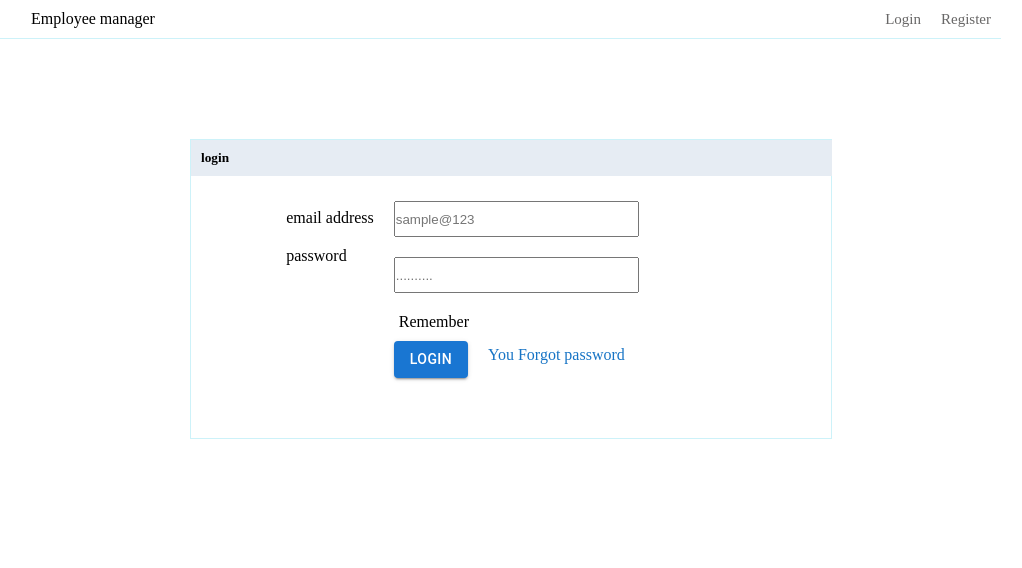
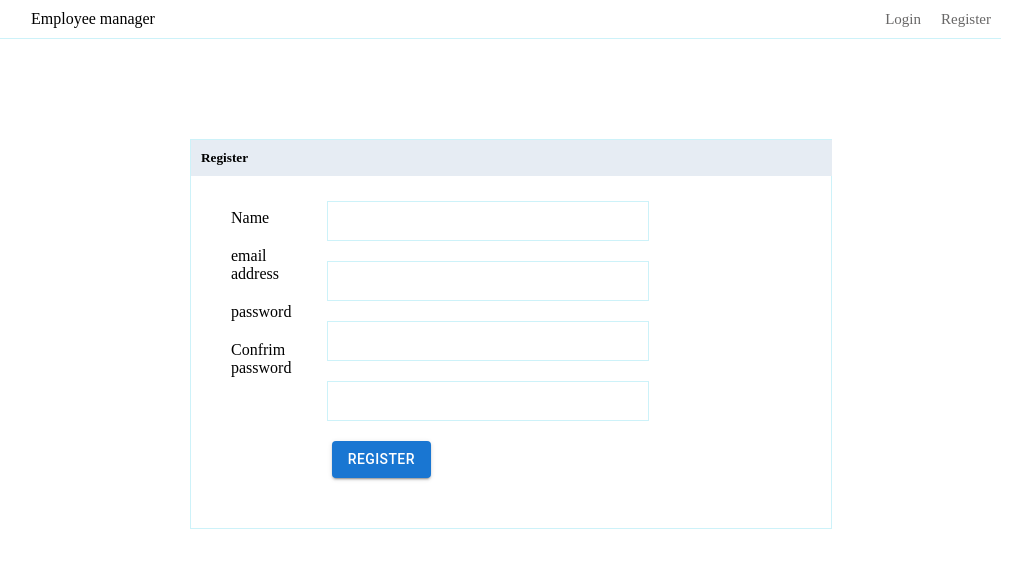
Before and after one commit to Ahalya-KT/ecommerce-application, a React (Create React App) app: page / in a window 1280 px wide. Shown: the top 568 px of the page, without its empty margins (129-1151 px from the left). Built offline with nearby package versions, Linux system fonts and the light colour scheme.

Commit message:
ecommerce

```diff
--- a/src/App.css
+++ b/src/App.css
@@ -39,7 +39,7 @@ nav ul li a{
 .loginpage{
  border:1px solid #cdf2f9;
  margin: 100px auto;
- width: 50%;
+ width: 45%;
 }
 .login-textarea{
   margin-bottom: 50px;
@@ -66,6 +66,7 @@ nav ul li a{
  width: 60%;
  margin-bottom: 20px;
  margin-left: 20px;
+ padding: 3px;
 }
 .login-checkbox{
   margin-left: 25px;
@@ -87,9 +88,6 @@ nav ul li a{
  justify-content: space-between;
  margin-right: 150px;
  border-bottom: 1px solid #cdf2f9;
-
-
-
 }
 
 .navlog  .navlog-ul .navlog-li {
@@ -98,9 +96,45 @@ nav ul li a{
 }
 .navlog  .navlog-ul .navlog-li a{
   color: rgb(104, 103, 103);
-
-
 }
 .navlog-employee{
   margin-left: 150px;
 }
+/* register page */
+
+.registerpage{
+  border:1px solid #cdf2f9;
+  margin: 100px auto;
+  width: 50%;
+ }
+ .register-heading{
+  background-color: #e6ecf3;
+  width: 97%;
+  padding: 10px;
+}
+.register-section{
+  display: flex;
+ justify-content: center;
+ margin-top: 25px;
+ margin-left: 40px;
+}
+.register-textarea{
+  margin-bottom: 50px;
+}
+.inputarea{
+  height: 4vh;
+  width: 60%;
+  margin-bottom: 20px;
+  margin-left: 20px;
+  padding: 3px;
+  border: 1px solid #cdf2f9;
+ }
+ .register-label{
+  margin-bottom: 20px;
+  margin-top: 8px;
+
+}
+.register-btn{
+  margin-left: 25px;
+
+}
--- a/src/App.js
+++ b/src/App.js
@@ -2,13 +2,15 @@
 import './App.css';
 import Home from './page/Home';
 import Login from'./page/Login';
+import Register from './page/Register';
 
 
 function App() {
   return (
     <div className="App">
       {/* <Home/> */}
-      <Login/>
+      {/* <Login/> */}
+      <Register/>
 
 
     </div>
--- a/src/page/Home.js
+++ b/src/page/Home.js
@@ -6,6 +6,8 @@ function Home() {
   return (
     <div>
         <Navbar/>
+
+
     </div>
   )
 }
--- a/src/page/Login.js
+++ b/src/page/Login.js
@@ -6,21 +6,6 @@ import Navlog from "../component/Navlog";
 function Login() {
   return (
     <div>
-      {/* <nav className="navbar">
-        <p className="headings">Admin Templete</p>
-
-        <ul>
-          <li>
-            <a href="#">Home</a>
-          </li>
-          <li>
-            <a href="#">Employee</a>
-          </li>
-          <li>
-            <a href="#">Desgination</a>
-          </li>
-        </ul>
-      </nav> */}
 
      <Navlog/>
 
@@ -35,7 +20,7 @@ function Login() {
             </div>
 
             <div className="login-textarea">
-              <input className="input-box" placeholder="sample@123"></input>
+              <input className="input-box" placeholder="sample@gmail.com"></input>
               <input className="input-box" placeholder=".........."></input>
               <p className="login-checkbox">Remember</p>
               <div className="login-btn">
--- /dev/null
+++ b/src/page/Register.js
@@ -0,0 +1,41 @@
+import React from 'react'
+import Navlog from '../component/Navlog'
+import { Button } from '@mui/material'
+
+function Register() {
+  return (
+    <div>
+        <Navlog/>
+
+
+        <div className='registerpage'>
+        <h5 className="register-heading">Register</h5>
+        <div className='register-section'>
+            <div className='register-textarea'>
+              <p className="register-label">Name</p>
+              <p className="register-label">email address</p>
+              <p className="register-label">password</p>
+              <p className="register-label"> Confrim password</p>
+            </div>
+
+            <div className='register-textarea'>
+                <input className='inputarea'></input>
+                <input className='inputarea'></input>
+                <input className='inputarea'></input>
+                <input className='inputarea'></input>
+                <div className='register-btn'>
+                <Button variant="contained">Register</Button>
+                </div>
+
+
+            </div>
+
+        </div>
+
+
+        </div>
+    </div>
+  )
+}
+
+export default Register
```
